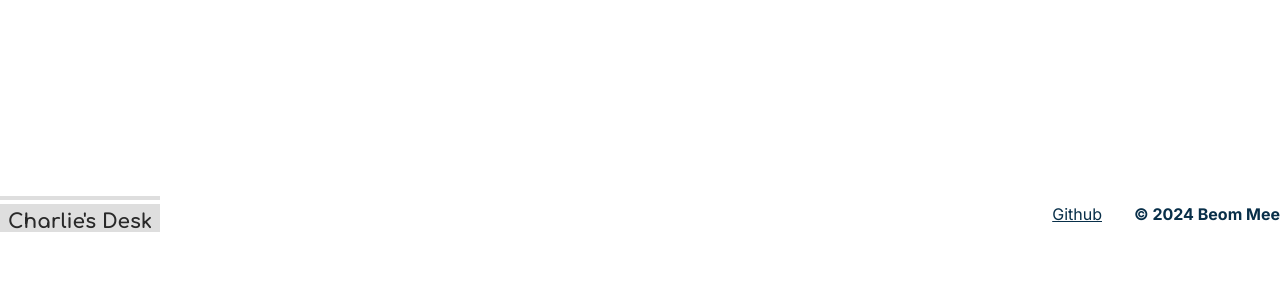
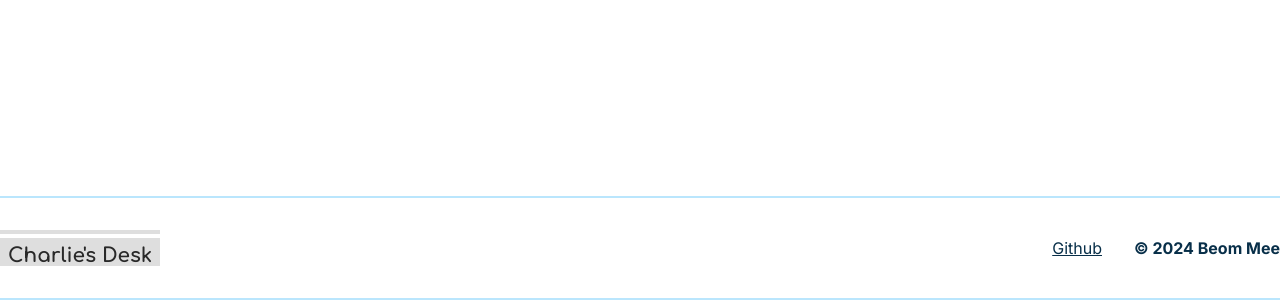
Before and after one commit to badeyesightcat/stackblitz-next-trial, a Next.js app: page / in a window 1280 px wide. Shown: the part 704-1004 px from the top of the page. Before the commit the page ends 937 px from the top, so only its background shows below. Built offline with nearby package versions, Linux system fonts and the light colour scheme.

Commit message:
Add styles onto the footer

```diff
--- a/components/footer.tsx
+++ b/components/footer.tsx
@@ -4,7 +4,8 @@ import Link from "next/link";
 
 const Footer = () => {
   return (
-    <footer className="container mx-auto flex justify-between items-center">
+    <footer className="border-y-2 border-y-[--light] py-8">
+      <div className="container mx-auto flex justify-between items-center">
         <Logo footer={true} />
         <p className="flex gap-8">
           <Link
@@ -15,6 +16,7 @@ const Footer = () => {
           </Link>
           <strong>&copy; 2024 Beom Mee</strong>
         </p>
+      </div>
     </footer>
   );
 };
```
Lines whose indentation alone changed are shown as unchanged.
